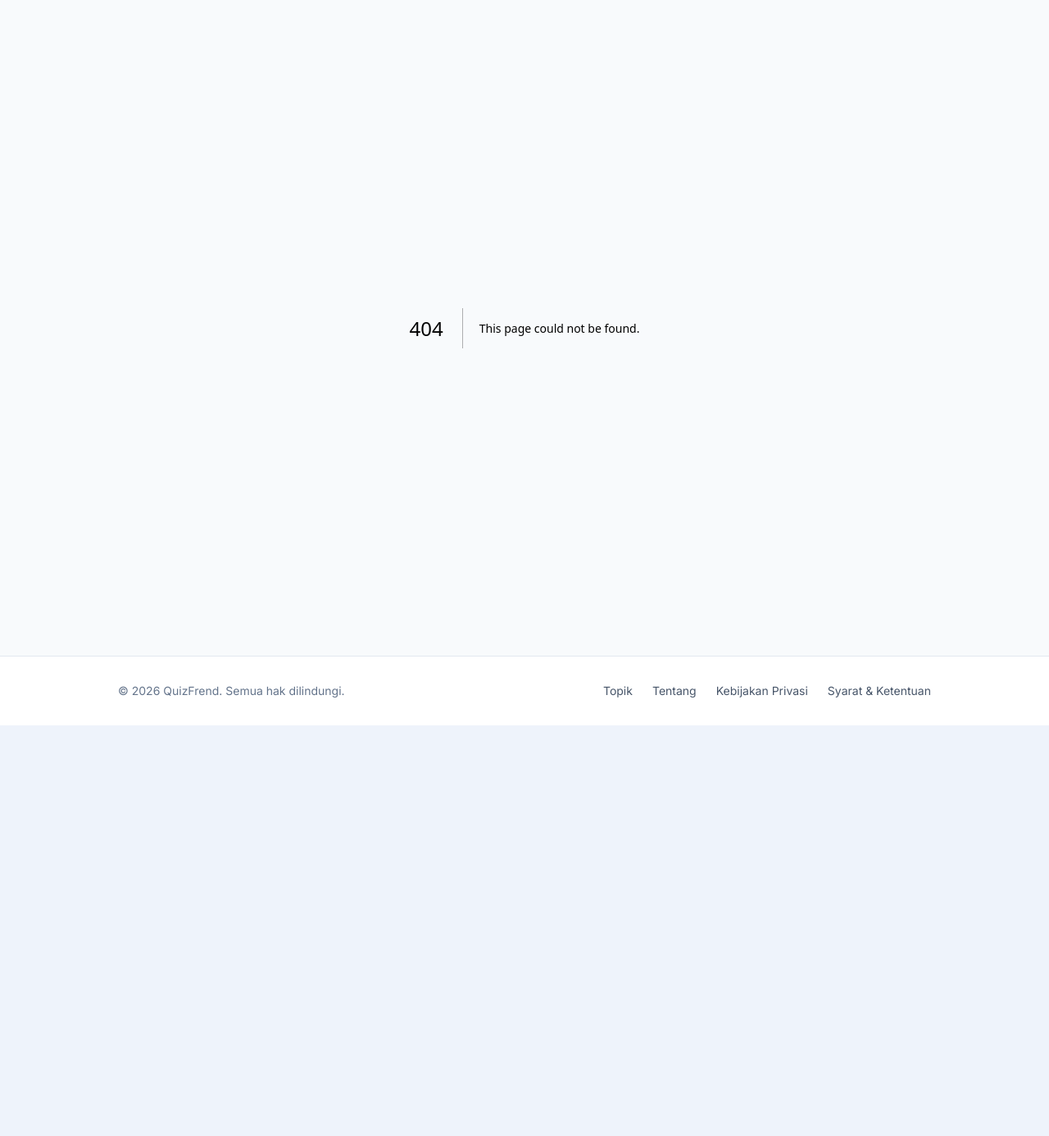
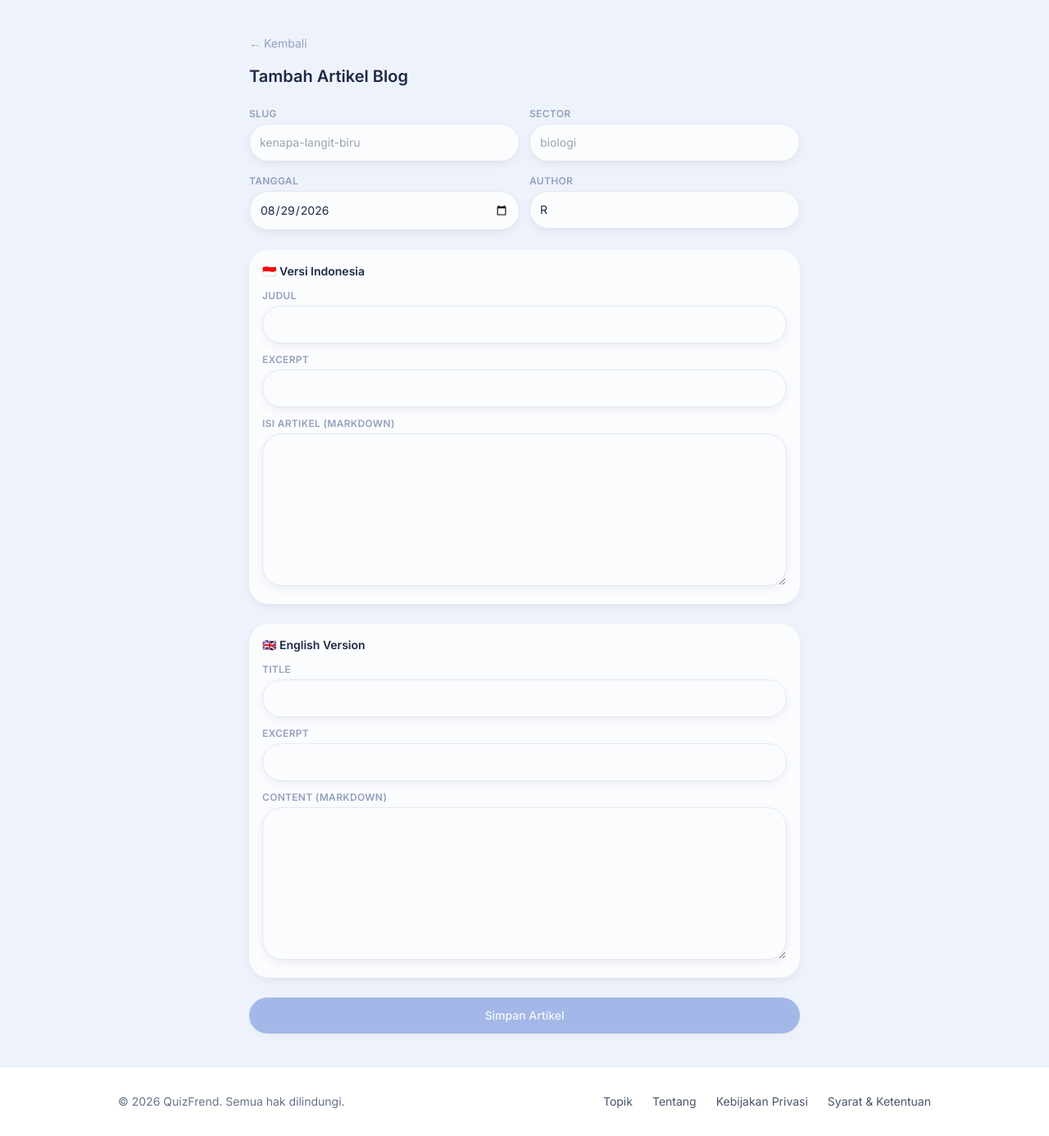
Before and after one commit to rioopr-beep/quizme, a Next.js app: page /admin/blog in a window 1280 px wide. Before the commit this address had no page. Shown: the whole page at 82% size. Before the commit the page ends 885 px from the top, so only its background shows below. Built offline with nearby package versions, Linux system fonts and the light colour scheme.

Commit message:
Create page.tsx

```diff
--- /dev/null
+++ b/app/admin/blog/page.tsx
@@ -0,0 +1,215 @@
+'use client';
+
+import { useState } from 'react';
+import { useRouter } from 'next/navigation';
+import { useLanguage } from '../../../context/LanguageContext';
+import { getSupabaseBrowserClient } from '../../../lib/supabase/client';
+
+export default function AdminBlogPage(): JSX.Element {
+  const router = useRouter();
+  const { language } = useLanguage();
+
+  const [slug, setSlug] = useState('');
+  const [sector, setSector] = useState('');
+  const [date, setDate] = useState(new Date().toISOString().slice(0, 10));
+  const [author, setAuthor] = useState('R');
+
+  const [idTitle, setIdTitle] = useState('');
+  const [idExcerpt, setIdExcerpt] = useState('');
+  const [idContent, setIdContent] = useState('');
+
+  const [enTitle, setEnTitle] = useState('');
+  const [enExcerpt, setEnExcerpt] = useState('');
+  const [enContent, setEnContent] = useState('');
+
+  const [isSubmitting, setIsSubmitting] = useState(false);
+  const [submitError, setSubmitError] = useState<string | null>(null);
+  const [submitSuccess, setSubmitSuccess] = useState(false);
+
+  function resetForm() {
+    setSlug('');
+    setSector('');
+    setIdTitle('');
+    setIdExcerpt('');
+    setIdContent('');
+    setEnTitle('');
+    setEnExcerpt('');
+    setEnContent('');
+  }
+
+  async function handleSubmit(): Promise<void> {
+    setIsSubmitting(true);
+    setSubmitError(null);
+    setSubmitSuccess(false);
+
+    try {
+      const supabase = getSupabaseBrowserClient();
+      const {
+        data: { session },
+      } = await supabase.auth.getSession();
+
+      if (!session?.access_token) {
+        setSubmitError('Sesi login habis, silakan login ulang.');
+        return;
+      }
+
+      const response = await fetch('/api/admin/blog', {
+        method: 'POST',
+        headers: {
+          'Content-Type': 'application/json',
+          Authorization: `Bearer ${session.access_token}`,
+        },
+        body: JSON.stringify({
+          slug,
+          sector,
+          date,
+          author,
+          id_title: idTitle,
+          id_excerpt: idExcerpt,
+          id_content: idContent,
+          en_title: enTitle,
+          en_excerpt: enExcerpt,
+          en_content: enContent,
+        }),
+      });
+
+      const data = await response.json();
+
+      if (!response.ok) {
+        setSubmitError(data.error ?? 'Terjadi kesalahan saat submit.');
+        return;
+      }
+
+      setSubmitSuccess(true);
+      resetForm();
+    } catch (error) {
+      setSubmitError(error instanceof Error ? error.message : 'Gagal menghubungi server.');
+    } finally {
+      setIsSubmitting(false);
+    }
+  }
+
+  const inputClass =
+    'w-full rounded-floating border border-base-border bg-base-surface p-3 text-sm text-text-primary shadow-floating-sm focus:outline-none focus:ring-2 focus:ring-accent';
+  const labelClass = 'mb-1 block text-xs font-semibold uppercase tracking-wide text-text-muted';
+
+  return (
+    <main className="min-h-screen bg-base-bg px-6 py-10 sm:px-10">
+      <div className="mx-auto max-w-2xl">
+        <button
+          type="button"
+          onClick={() => router.push('/admin')}
+          className="mb-4 text-sm text-text-muted transition active:scale-95 hover:text-text-secondary"
+        >
+          ← Kembali
+        </button>
+
+        <h1 className="text-xl font-semibold text-text-primary mb-6">Tambah Artikel Blog</h1>
+
+        <div className="mb-4 grid grid-cols-2 gap-3">
+          <div>
+            <label className={labelClass}>Slug</label>
+            <input
+              value={slug}
+              onChange={(e) => setSlug(e.target.value)}
+              className={inputClass}
+              placeholder="kenapa-langit-biru"
+            />
+          </div>
+          <div>
+            <label className={labelClass}>Sector</label>
+            <input
+              value={sector}
+              onChange={(e) => setSector(e.target.value)}
+              className={inputClass}
+              placeholder="biologi"
+            />
+          </div>
+        </div>
+
+        <div className="mb-6 grid grid-cols-2 gap-3">
+          <div>
+            <label className={labelClass}>Tanggal</label>
+            <input
+              type="date"
+              value={date}
+              onChange={(e) => setDate(e.target.value)}
+              className={inputClass}
+            />
+          </div>
+          <div>
+            <label className={labelClass}>Author</label>
+            <input
+              value={author}
+              onChange={(e) => setAuthor(e.target.value)}
+              className={inputClass}
+            />
+          </div>
+        </div>
+
+        <div className="mb-6 rounded-floating bg-base-surface shadow-floating-sm p-4">
+          <h2 className="text-sm font-semibold text-text-primary mb-3">🇮🇩 Versi Indonesia</h2>
+          <div className="mb-3">
+            <label className={labelClass}>Judul</label>
+            <input value={idTitle} onChange={(e) => setIdTitle(e.target.value)} className={inputClass} />
+          </div>
+          <div className="mb-3">
+            <label className={labelClass}>Excerpt</label>
+            <input value={idExcerpt} onChange={(e) => setIdExcerpt(e.target.value)} className={inputClass} />
+          </div>
+          <div>
+            <label className={labelClass}>Isi Artikel (Markdown)</label>
+            <textarea
+              value={idContent}
+              onChange={(e) => setIdContent(e.target.value)}
+              rows={10}
+              className={`${inputClass} font-mono text-xs`}
+            />
+          </div>
+        </div>
+
+        <div className="mb-6 rounded-floating bg-base-surface shadow-floating-sm p-4">
+          <h2 className="text-sm font-semibold text-text-primary mb-3">🇬🇧 English Version</h2>
+          <div className="mb-3">
+            <label className={labelClass}>Title</label>
+            <input value={enTitle} onChange={(e) => setEnTitle(e.target.value)} className={inputClass} />
+          </div>
+          <div className="mb-3">
+            <label className={labelClass}>Excerpt</label>
+            <input value={enExcerpt} onChange={(e) => setEnExcerpt(e.target.value)} className={inputClass} />
+          </div>
+          <div>
+            <label className={labelClass}>Content (Markdown)</label>
+            <textarea
+              value={enContent}
+              onChange={(e) => setEnContent(e.target.value)}
+              rows={10}
+              className={`${inputClass} font-mono text-xs`}
+            />
+          </div>
+        </div>
+
+        <button
+          type="button"
+          onClick={handleSubmit}
+          disabled={isSubmitting || !slug || !idTitle || !enTitle}
+          className="w-full rounded-floating bg-accent px-4 py-3 text-sm font-medium text-base-surface shadow-floating-sm transition active:scale-95 hover:opacity-90 disabled:opacity-50"
+        >
+          {isSubmitting ? 'Menyimpan…' : 'Simpan Artikel'}
+        </button>
+
+        {submitError ? (
+          <div className="mt-4 rounded-floating bg-status-incorrectSoft p-4 text-sm text-status-incorrect">
+            {submitError}
+          </div>
+        ) : null}
+
+        {submitSuccess ? (
+          <div className="mt-4 rounded-floating bg-status-correctSoft p-4 text-sm text-status-correct">
+            Artikel berhasil disimpan! (versi ID & EN sekaligus)
+          </div>
+        ) : null}
+      </div>
+    </main>
+  );
+          }
```
